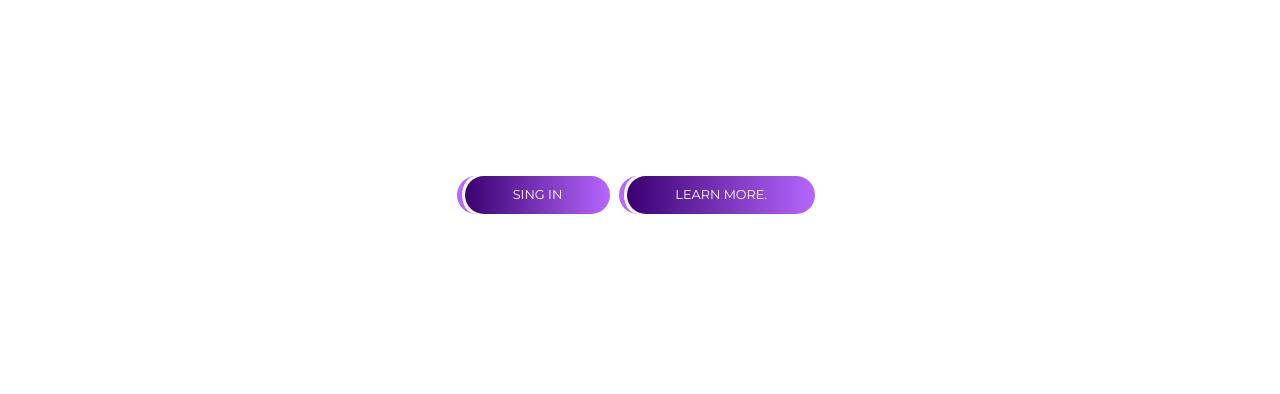
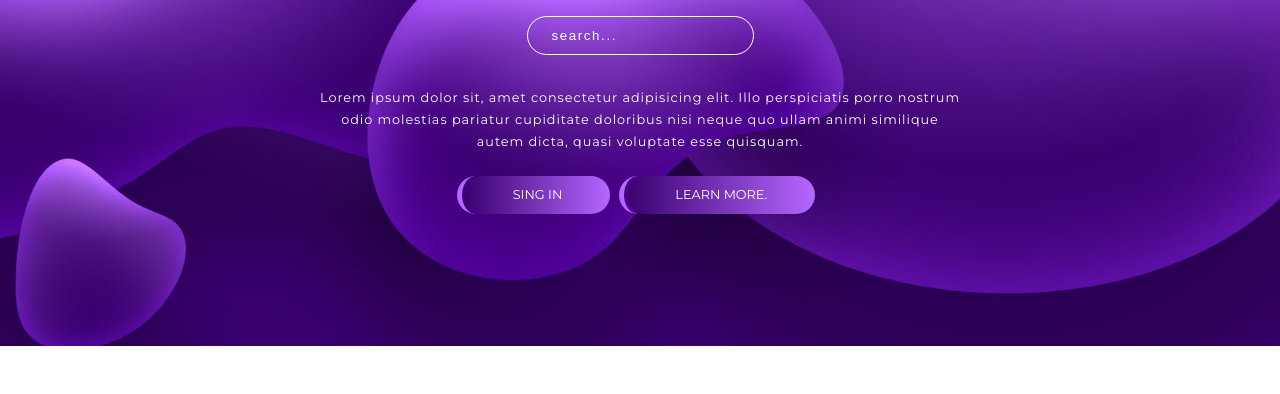
Before and after one commit to camillamendess/landingPageEgator, a plain HTML site: page index.html in a window 1280 px wide. Shown: the part 454-848 px from the top of the page. Drawn offline with Linux system fonts and the light colour scheme.

Commit message:
Update style.css

```diff
--- a/style.css
+++ b/style.css
@@ -27,7 +27,7 @@ a:hover {
 }
 
 body {
-    background: url("/imagens/background.jpg") no-repeat center center/cover;
+    background: url("/background.jpg") no-repeat center center/cover;
     font-family: 'Montserrat', sans-serif;
     width: 100vw;
     height: 100vh;
```
